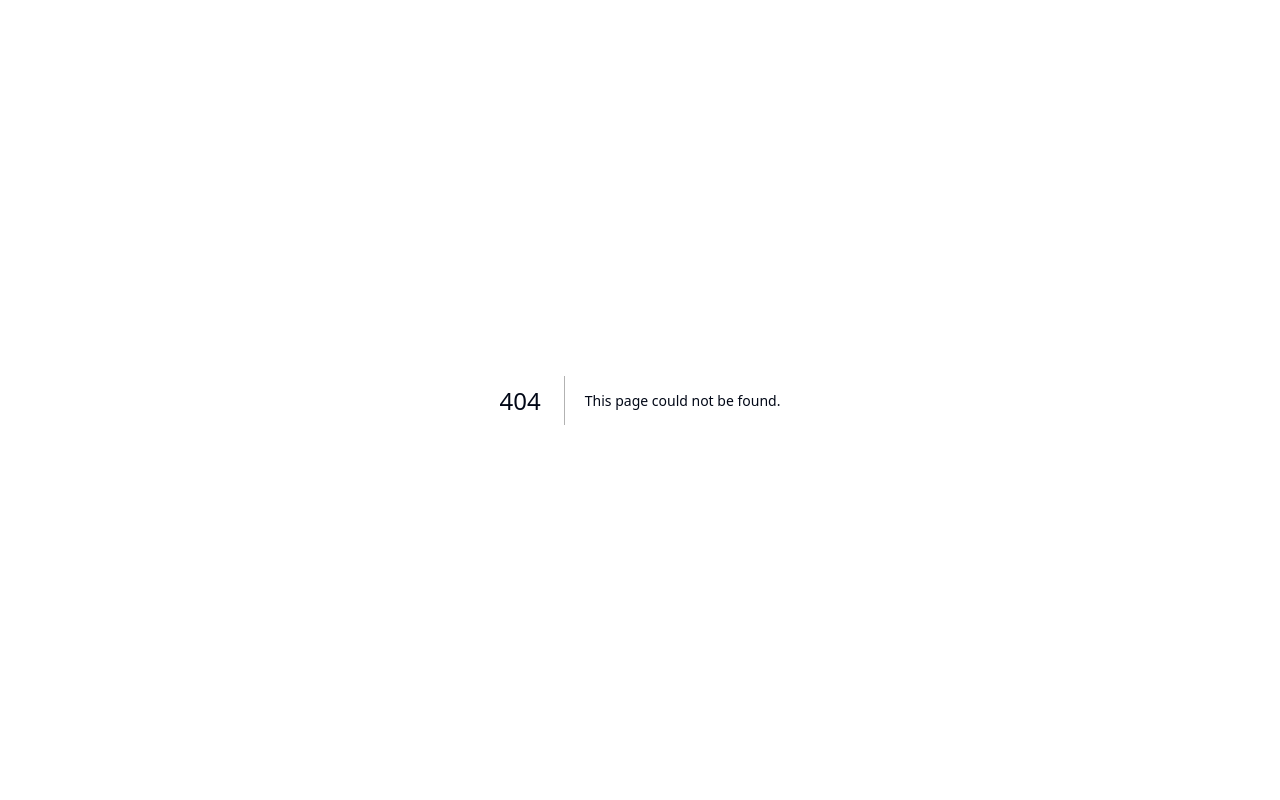
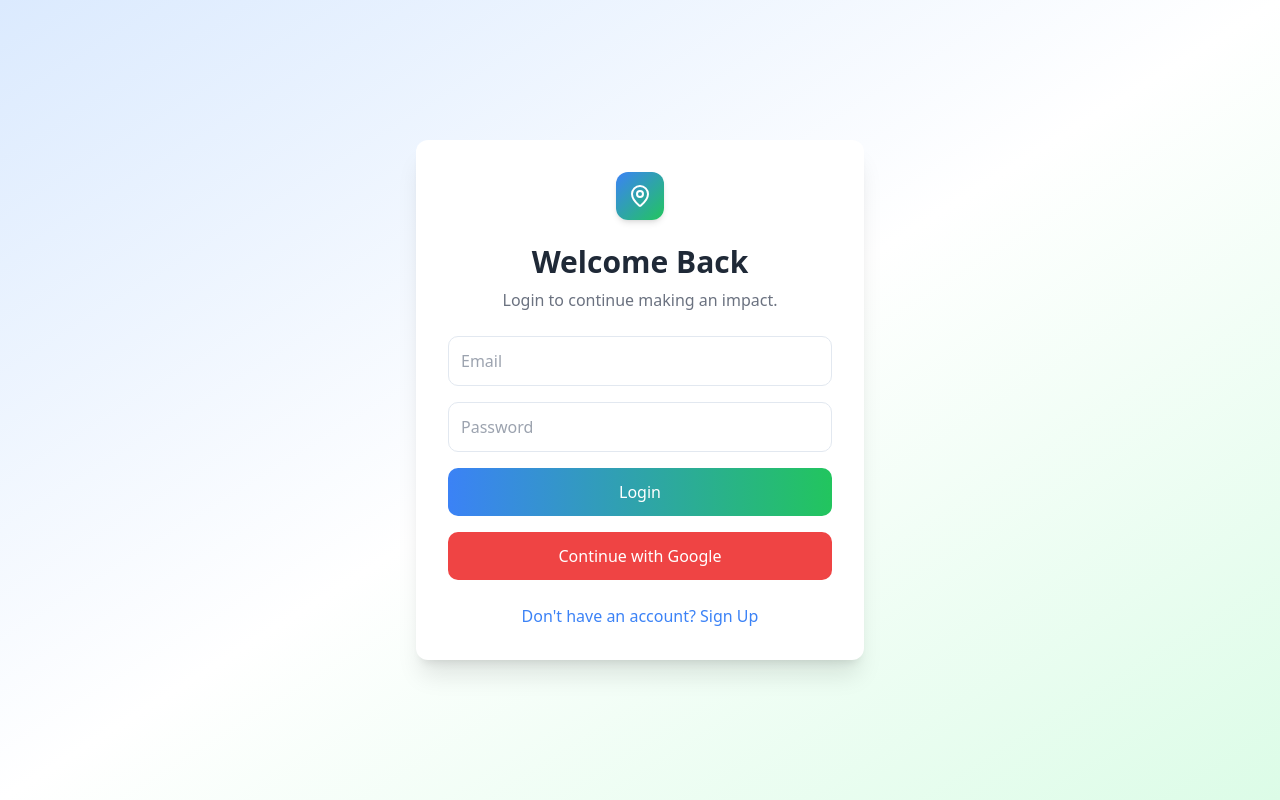
Before and after one commit to JayGadre/Odoo-Hackathon, a Next.js app in the folder frontend/: page /login in a window 1280 px wide. Before the commit this address had no page. Built offline with nearby package versions, Linux system fonts and the light colour scheme.

Commit message:
User functionality

```diff
--- /dev/null
+++ b/frontend/app/login/page.tsx
@@ -0,0 +1,113 @@
+"use client";
+
+import { useState } from "react";
+import { useRouter } from "next/navigation";
+import { MapPin } from "lucide-react";
+
+export default function LoginPage() {
+  const [isSignup, setIsSignup] = useState(false);
+  const [email, setEmail] = useState("");
+  const [password, setPassword] = useState("");
+  const [name, setName] = useState("");
+  const router = useRouter();
+
+  const backendUrl = "http://127.0.0.1:8000"; // change if backend runs elsewhere
+
+  const handleSubmit = async () => {
+    const endpoint = isSignup ? "/auth/signup" : "/auth/login";
+    const payload = isSignup ? { name, email, password } : { email, password };
+
+    const res = await fetch(`${backendUrl}${endpoint}`, {
+      method: "POST",
+      headers: { "Content-Type": "application/json" },
+      body: JSON.stringify(payload),
+    });
+
+    if (res.ok) {
+      const data = await res.json();
+      localStorage.setItem("token", data.access_token);
+      router.push("/main");
+    } else {
+      const err = await res.json();
+      alert(err.detail || "Authentication failed");
+    }
+  };
+
+  const handleGoogleLogin = () => {
+    const clientId = "YOUR_GOOGLE_CLIENT_ID";
+    const clientSecret = "YOUR_GOOGLE_CLIENT_SECRET";
+    const redirectUri = `${backendUrl}/auth/google/callback`;
+    window.location.href = `${backendUrl}/auth/google?client_id=${clientId}&client_secret=${clientSecret}&redirect_uri=${redirectUri}`;
+  };
+
+  return (
+    <div className="min-h-screen bg-gradient-to-br from-blue-100 via-white to-green-100 flex items-center justify-center p-4">
+      <div className="bg-white shadow-xl rounded-lg p-8 w-full max-w-md">
+        {/* Logo */}
+        <div className="flex items-center justify-center mb-6">
+          <div className="w-12 h-12 bg-gradient-to-br from-blue-500 to-green-500 rounded-lg flex items-center justify-center shadow-md">
+            <MapPin className="w-6 h-6 text-white" />
+          </div>
+        </div>
+
+        {/* Heading */}
+        <h1 className="text-3xl font-bold text-center mb-2 text-gray-800">
+          {isSignup ? "Join CivicTrack" : "Welcome Back"}
+        </h1>
+        <p className="text-gray-500 text-center mb-6">
+          {isSignup
+            ? "Create an account to start tracking community issues."
+            : "Login to continue making an impact."}
+        </p>
+
+        {/* Form */}
+        {isSignup && (
+          <input
+            className="border p-3 w-full mb-4 rounded-md focus:ring-2 focus:ring-blue-400"
+            placeholder="Full Name"
+            value={name}
+            onChange={(e) => setName(e.target.value)}
+          />
+        )}
+        <input
+          className="border p-3 w-full mb-4 rounded-md focus:ring-2 focus:ring-blue-400"
+          placeholder="Email"
+          value={email}
+          onChange={(e) => setEmail(e.target.value)}
+        />
+        <input
+          className="border p-3 w-full mb-4 rounded-md focus:ring-2 focus:ring-blue-400"
+          type="password"
+          placeholder="Password"
+          value={password}
+          onChange={(e) => setPassword(e.target.value)}
+        />
+
+        {/* Buttons */}
+        <button
+          onClick={handleSubmit}
+          className="w-full bg-gradient-to-r from-blue-500 to-green-500 text-white py-3 rounded-md font-medium hover:opacity-90 transition mb-4"
+        >
+          {isSignup ? "Sign Up" : "Login"}
+        </button>
+
+        <button
+          onClick={handleGoogleLogin}
+          className="w-full bg-red-500 text-white py-3 rounded-md font-medium hover:bg-red-600 transition"
+        >
+          Continue with Google
+        </button>
+
+        {/* Toggle */}
+        <p
+          className="mt-6 text-center text-blue-500 cursor-pointer hover:underline"
+          onClick={() => setIsSignup(!isSignup)}
+        >
+          {isSignup
+            ? "Already have an account? Login"
+            : "Don't have an account? Sign Up"}
+        </p>
+      </div>
+    </div>
+  );
+}
```
Also changed, not shown: 1 other file (tests, documents, lock files or other folders).
